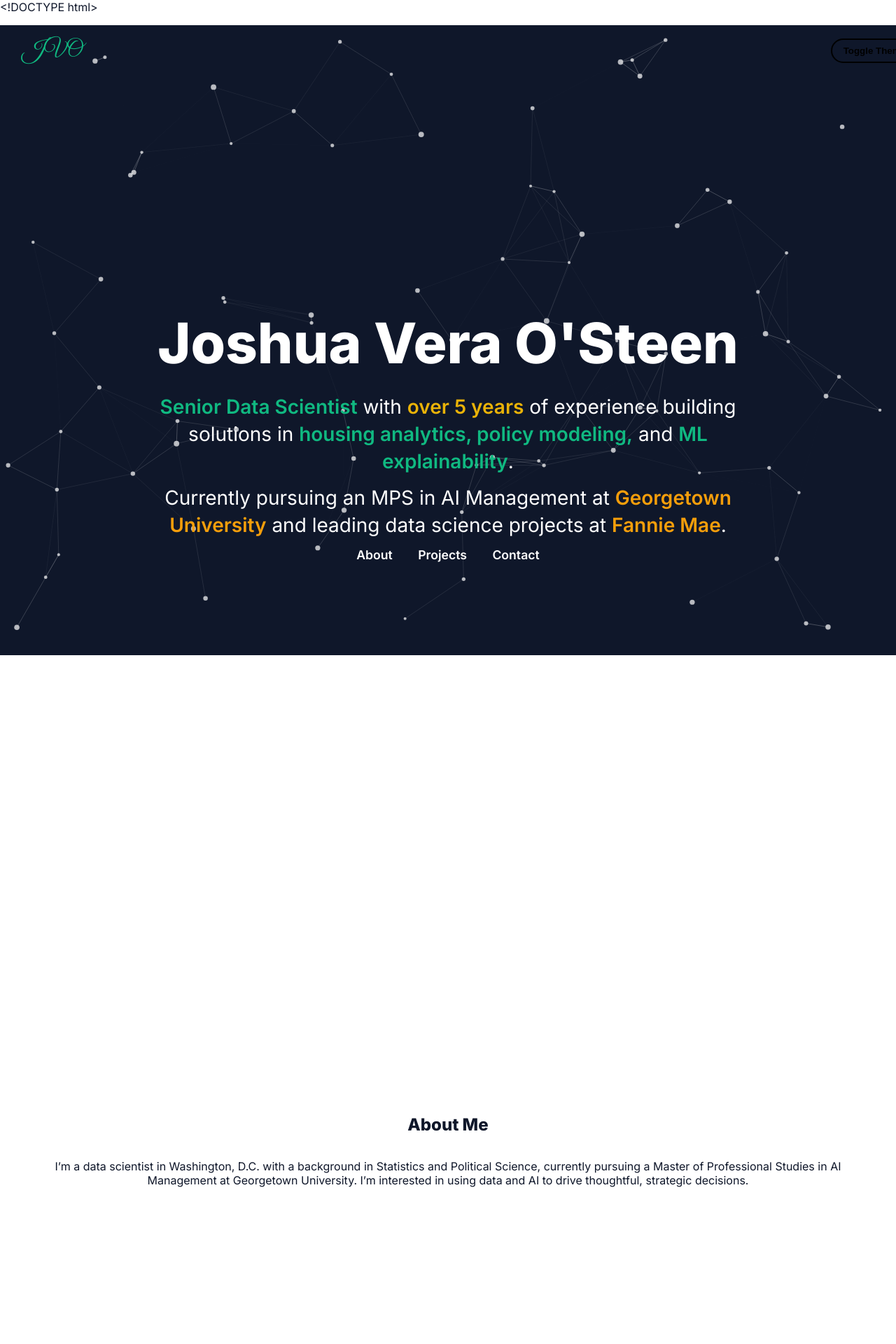
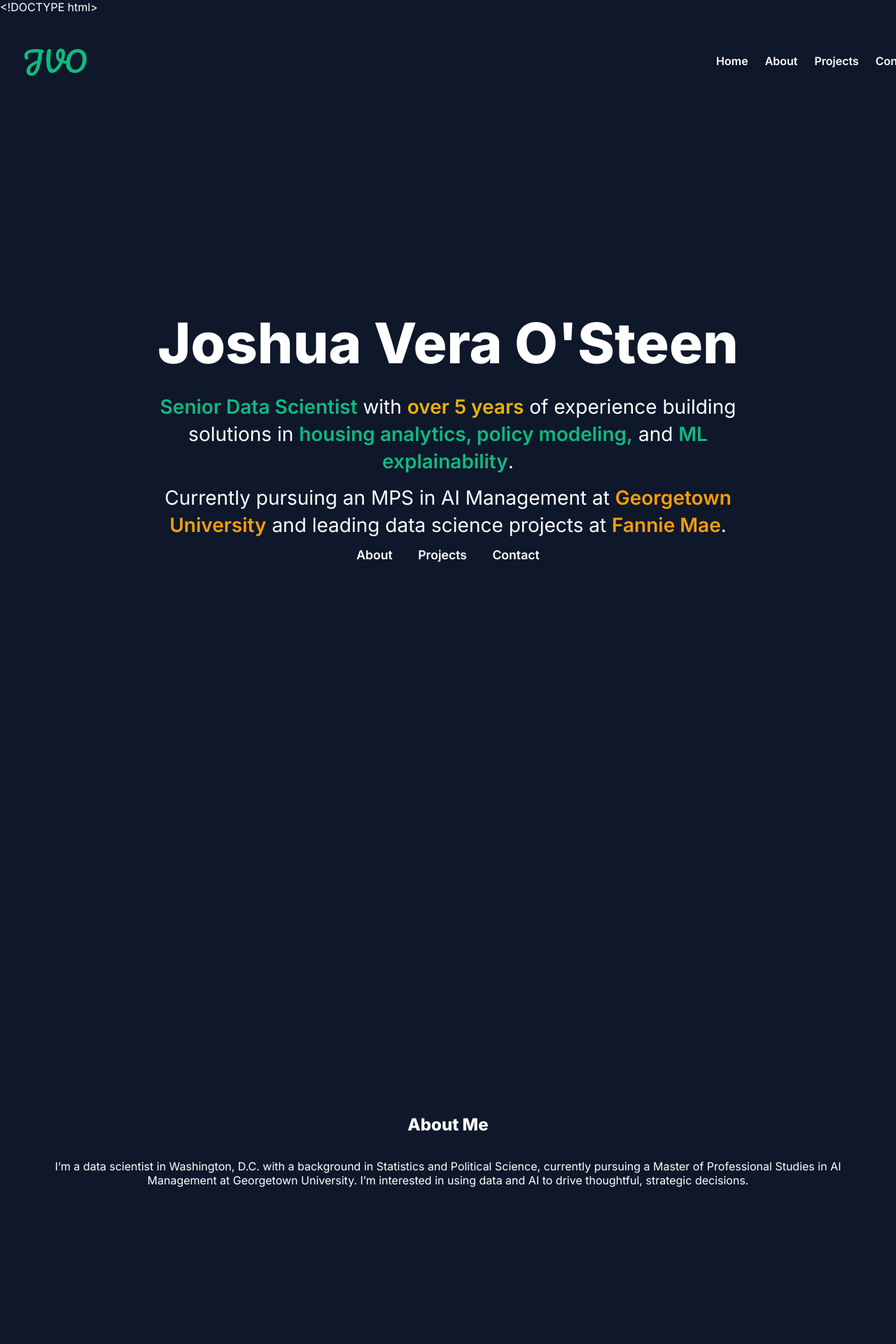
Before and after one commit to JVOsteen/JVOsteen.github.io, a Jekyll site: the page built from index.md, in a window 1280 px wide. Shown: the top 1920 px of the page at 70% size. Built offline with Jekyll 4.4.1, drawn with Linux system fonts in a browser that asks for light colours; some of the changed lines change nothing that is shown.

Commit message:
Update index.md

```diff
--- a/index.md
+++ b/index.md
@@ -11,14 +11,13 @@ title: Joshua Vera O'Steen
   <title>Joshua Vera O'Steen</title>
   <link rel="preconnect" href="https://fonts.googleapis.com">
   <link rel="preconnect" href="https://fonts.gstatic.com" crossorigin>
-  <link href="https://fonts.googleapis.com/css2?family=Inter:wght@400;600;800&family=Great+Vibes&display=swap" rel="stylesheet">
+  <link href="https://fonts.googleapis.com/css2?family=Inter:wght@400;600;800&family=Pacifico&display=swap" rel="stylesheet">
   <style>
     :root {
-      --bg-section-light: #ffffff;
-      --bg-section-dark: #e5e7eb;
-      --text-light: #0f172a;
-      --text-dark: #ffffff;
+      --bg-dark: #0f172a;
+      --text-light: #ffffff;
       --primary: #10b981; /* green */
+      --nav-link-hover: #3b82f6;
     }
     html {
       scroll-snap-type: y mandatory;
@@ -27,15 +26,10 @@ title: Joshua Vera O'Steen
     body {
       margin: 0;
       font-family: 'Inter', sans-serif;
-      background-color: var(--bg-section-light);
+      background-color: var(--bg-dark);
       color: var(--text-light);
-      transition: background 0.3s, color 0.3s;
       overflow-x: hidden;
       position: relative;
-    }
-    body.dark {
-      background-color: var(--bg-section-dark);
-      color: var(--text-dark);
     }
     header {
       position: fixed;
@@ -46,25 +40,29 @@ title: Joshua Vera O'Steen
       align-items: center;
       justify-content: space-between;
       padding: 1rem 2rem;
+      background-color: var(--bg-dark);
       z-index: 1000;
     }
     .logo {
-      font-family: 'Great Vibes', cursive;
-      font-size: 2rem;
-      font-weight: 400;
+      font-family: 'Pacifico', cursive;
+      font-size: 2.5rem;
       color: var(--primary);
       cursor: pointer;
       text-decoration: none;
     }
-    .toggle {
-      background: none;
-      border: 2px solid currentColor;
-      border-radius: 9999px;
-      padding: 0.5rem 1rem;
-      cursor: pointer;
+    .nav-links {
+      display: flex;
+      gap: 1.5rem;
+    }
+    .nav-links a {
+      color: var(--text-light);
       font-weight: 600;
-      z-index: 1000;
-      position: relative;
+      text-decoration: none;
+      font-size: 1rem;
+      transition: color 0.2s;
+    }
+    .nav-links a:hover {
+      color: var(--nav-link-hover);
     }
     section {
       min-height: 100vh;
@@ -78,6 +76,8 @@ title: Joshua Vera O'Steen
       opacity: 0;
       transform: translateY(30px);
       transition: opacity 0.8s ease, transform 0.8s ease;
+      background-color: var(--bg-dark);
+      color: var(--text-light);
     }
     section.visible {
       opacity: 1;
@@ -86,37 +86,33 @@ title: Joshua Vera O'Steen
     /* Hero section specific styling */
     #hero {
       position: relative;
-      color: white;
       padding-top: 8rem;
     }
     h1 {
       font-size: 5rem;
       margin: 1rem 0 0.75rem;
+      color: var(--text-light);
     }
     .hero-text p {
       font-size: 1.75rem;
       max-width: 900px;
       margin: 0.75rem auto;
       line-height: 1.4;
+      color: var(--text-light);
     }
     .highlight-green { color: #10b981; font-weight: 600; }
     .highlight-yellow { color: #eab308; font-weight: 600; }
     .highlight-orange { color: #f59e0b; font-weight: 600; }
     .links a {
       margin: 0 1rem;
-      color: white;
+      color: var(--text-light);
       font-weight: 600;
       text-decoration: none;
       font-size: 1.1rem;
+      transition: color 0.2s;
     }
-    /* Other sections background override */
-    #about, #projects, #contact {
-      background-color: var(--bg-section-light);
-      color: var(--text-light);
-    }
-    body.dark #about, body.dark #projects, body.dark #contact {
-      background-color: var(--bg-section-dark);
-      color: var(--text-dark);
+    .links a:hover {
+      color: var(--nav-link-hover);
     }
     .card {
       background: rgba(255,255,255,0.1);
@@ -125,10 +121,8 @@ title: Joshua Vera O'Steen
       padding: 1.5rem;
       margin: 1rem;
       max-width: 300px;
-      border: 1px solid rgba(0,0,0,0.1);
-    }
-    .card.dark {
-      border-color: rgba(255,255,255,0.1);
+      border: 1px solid rgba(255,255,255,0.2);
+      color: var(--text-light);
     }
     /* Canvas network styling */
     #background-canvas {
@@ -138,7 +132,7 @@ title: Joshua Vera O'Steen
       width: 100vw;
       height: 100vh;
       z-index: -1;
-      background: #0f172a;
+      background: var(--bg-dark);
     }
   </style>
 </head>
@@ -147,7 +141,12 @@ title: Joshua Vera O'Steen
   <canvas id="background-canvas"></canvas>
   <header>
     <a href="#hero" class="logo">JVO</a>
-    <button class="toggle" onclick="toggleTheme()">Toggle Theme</button>
+    <nav class="nav-links">
+      <a href="#hero">Home</a>
+      <a href="#about">About</a>
+      <a href="#projects">Projects</a>
+      <a href="#contact">Contact</a>
+    </nav>
   </header>
 
   <section id="hero">
@@ -190,11 +189,6 @@ title: Joshua Vera O'Steen
   </section>
 
   <script>
-    // Theme toggle
-    function toggleTheme() {
-      document.body.classList.toggle('dark');
-      document.querySelectorAll('.card').forEach(c => c.classList.toggle('dark'));
-    }
     // Scroll animation observer
     const observer = new IntersectionObserver((entries) => {
       entries.forEach(entry => {
```
